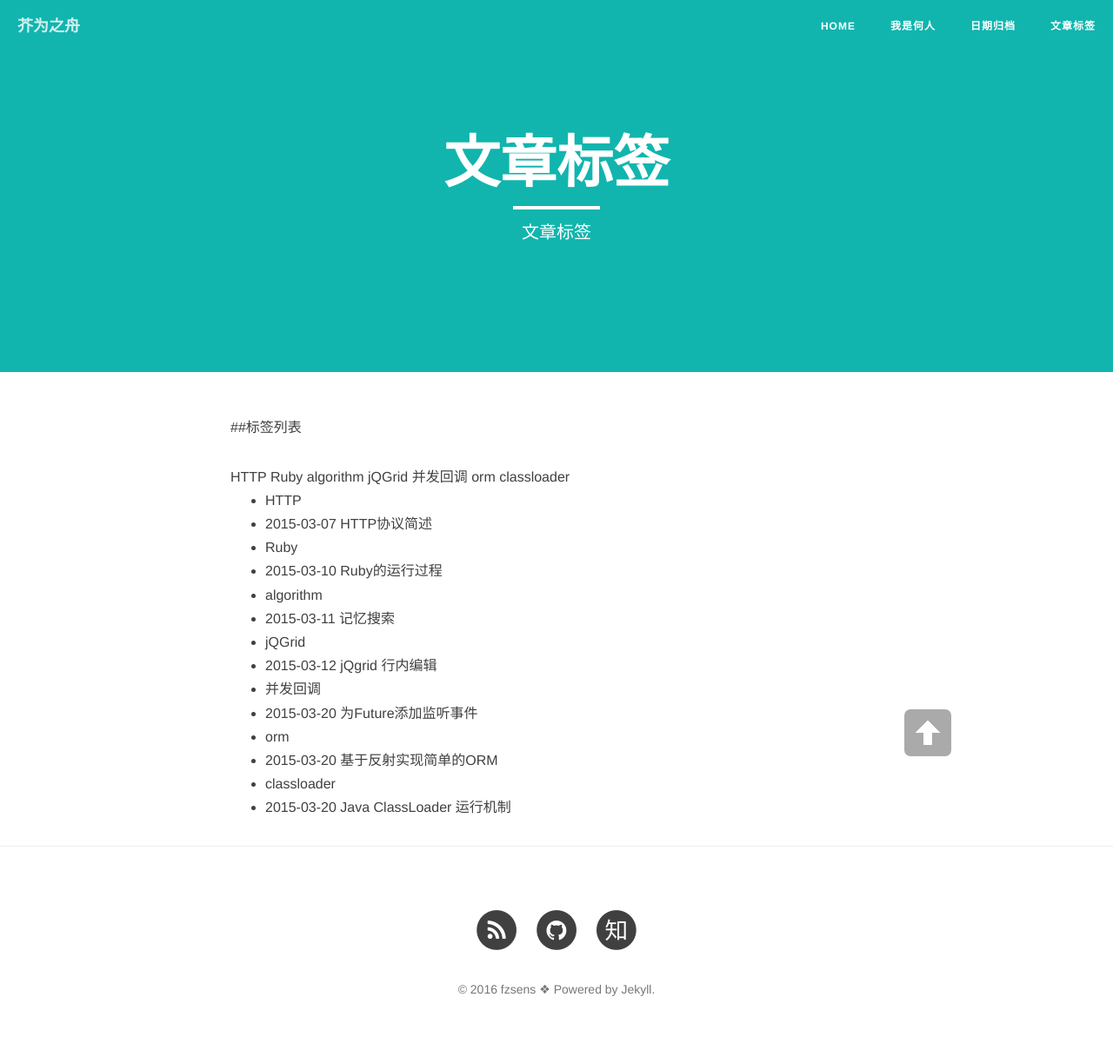
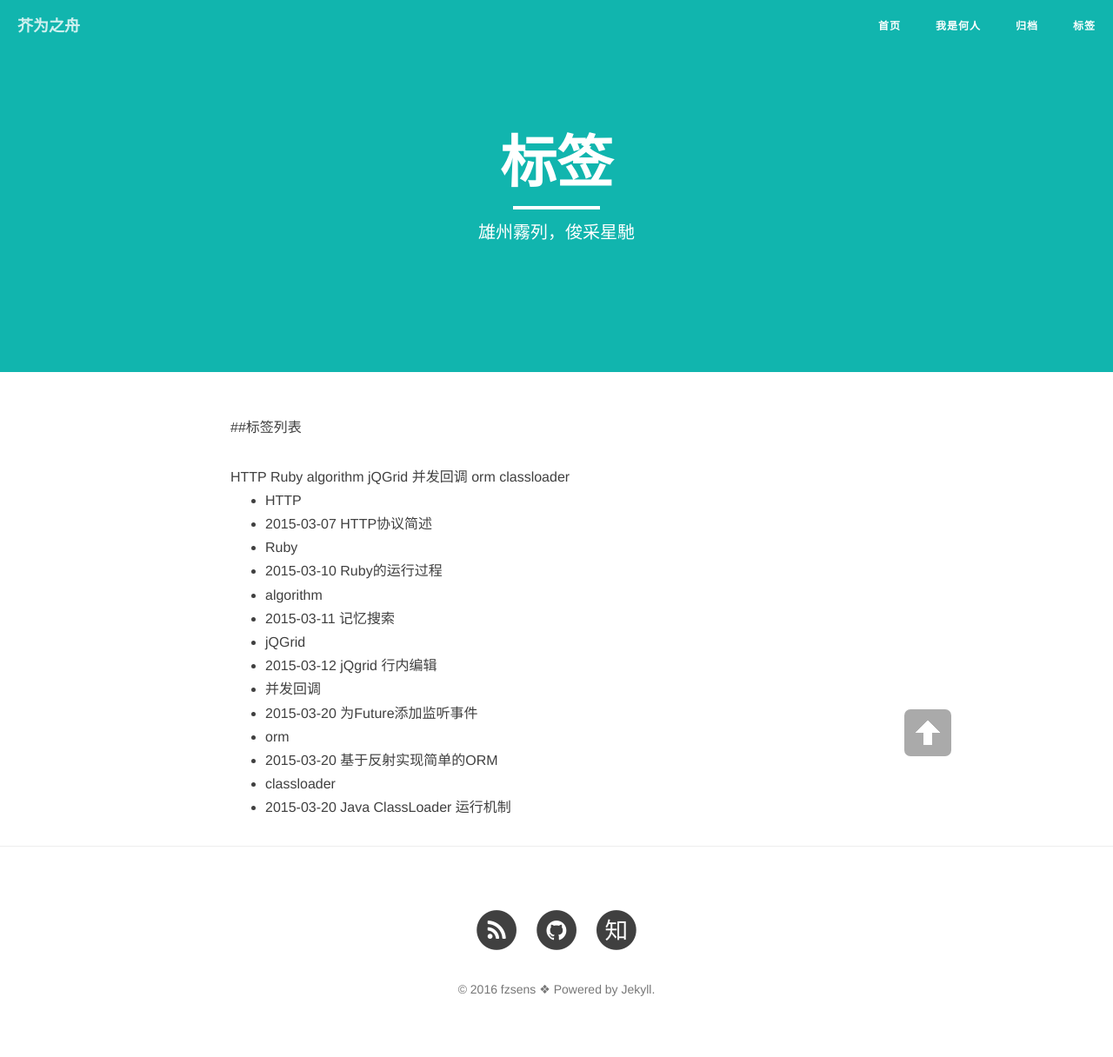
Before and after one commit to fzsens/fzsens.github.com, a Jekyll site: the page built from tags.md, in a window 1280 px wide. Shown: the whole page at 87% size. Built offline with Jekyll 4.4.1, drawn with Linux system fonts in a browser that asks for light colours; nearby versions of some CDN libraries; library files that are not in the unit come from our copies.

Commit message:
change nav

```diff
--- a/_includes/nav.html
+++ b/_includes/nav.html
@@ -16,7 +16,7 @@
         <div class="collapse navbar-collapse" id="bs-example-navbar-collapse-1">
             <ul class="nav navbar-nav navbar-right">
                 <li>
-                    <a href="{{ site.baseurl }}/">Home</a>
+                    <a href="{{ site.baseurl }}/">首页</a>
                 </li>
                 {% for page in site.pages %}{% if page.title %}
                 <li>
--- a/archive.md
+++ b/archive.md
@@ -1,7 +1,7 @@
 ---
 layout: page
-title: "日期归档"
-description: "文章归档"
+title: "归档"
+description: "千里之行始于足下"
 header-img: "img/orange.jpg"
 ---
 
--- a/index.html
+++ b/index.html
@@ -1,6 +1,6 @@
 ---
 layout: page
-description: "时间才是最昂贵的奢侈品"
+description: "時間才是最昂貴的奢侈品"
 ---
 
 {% for post in paginator.posts %}
--- a/tags.md
+++ b/tags.md
@@ -1,7 +1,7 @@
 ---
 layout: page
-title: "文章标签"
-description: "文章标签"
+title: "标签"
+description: "雄州霧列，俊采星馳"
 header-img: "img/semantic.jpg"
 ---
 
```
Also changed, not shown: about.md (+1 -1 lines).
